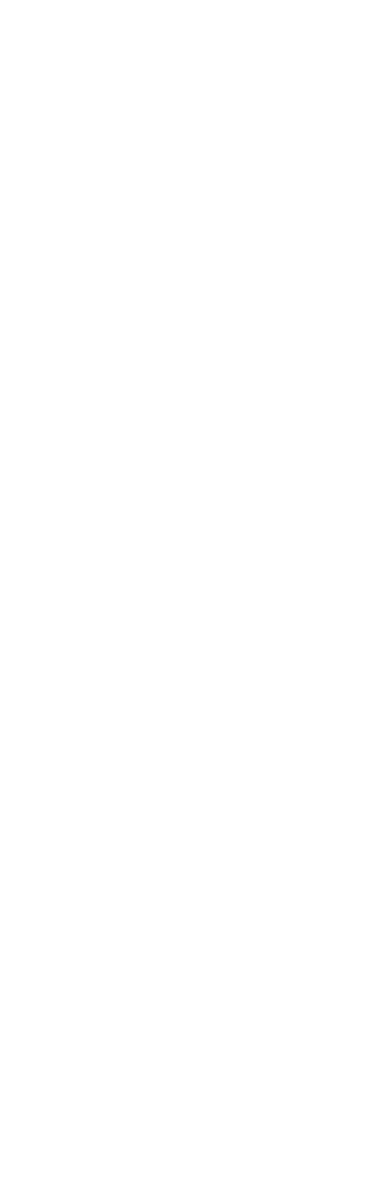
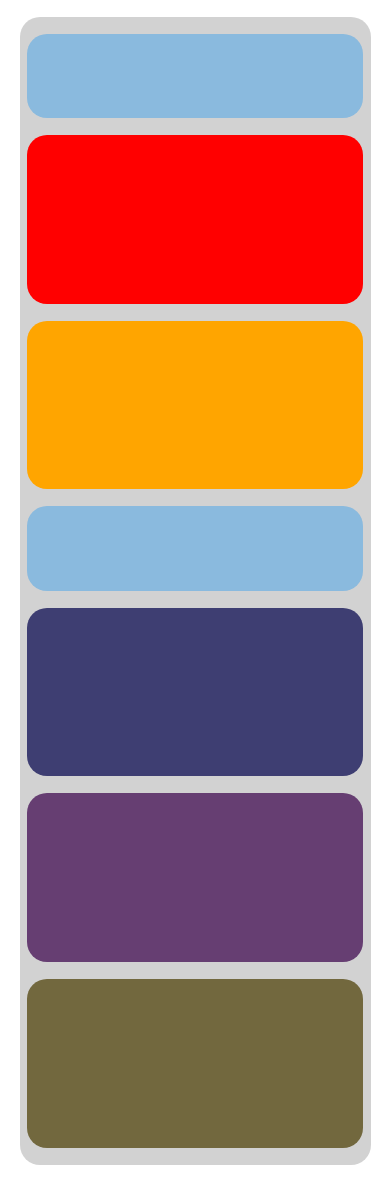
Before and after one commit to GiuseppeBondii/exesite, a React (Create React App) app: page /#/esami/ESAME5 in a window 390 px wide. Before the commit this address had no page. Before the commit the page ends 844 px from the top, so only its background shows below. Built offline with nearby package versions, Linux system fonts and the light colour scheme.

Commit message:
esercizi aggiunti

```diff
--- a/package.json
+++ b/package.json
@@ -11,6 +11,7 @@
     "gh-pages": "^6.1.1",
     "react": "^18.3.1",
     "react-dom": "^18.3.1",
+    "react-markdown": "^9.0.1",
     "react-router-dom": "^6.26.1",
     "react-scripts": "5.0.1",
     "web-vitals": "^2.1.4"
--- a/src/App.js
+++ b/src/App.js
@@ -22,6 +22,8 @@ import ESAME1 from './esami/ESAME1';
 import ESAME2 from './esami/ESAME2';
 import ESAME3 from './esami/ESAME3';
 import ESAME4 from './esami/ESAME4';
+import ESAME5 from './esami/ESAME5';
+import ESAME6 from './esami/ESAME6';
 
 
 function App() {
@@ -49,7 +51,8 @@ function App() {
           <Route path="/esami/ESAME2" element={<ESAME2/>} />
           <Route path="/esami/ESAME3" element={<ESAME3/>} />
           <Route path="/esami/ESAME4" element={<ESAME4/>} />
-
+          <Route path="/esami/ESAME5" element={<ESAME5/>} />
+          <Route path="/esami/ESAME6" element={<ESAME6/>} />
 
         </Routes>
       </div>
--- a/src/Calendar.css
+++ b/src/Calendar.css
@@ -58,7 +58,7 @@
     box-sizing: border-box;
 }
 
-.note,
+.noteee,
 .calendar {
     overflow: hidden;
     margin:10%;
@@ -72,12 +72,12 @@
     box-sizing: border-box;
 }
 
-.note {
+.noteee {
     background-image: linear-gradient(to top, transparent 98%, #ddd 3%);
     background-size: 100% 10vh;
 }
 
-.tnote,
+.tnoteee,
 .month {
     background-color: #ccb62c;
     color: white;
@@ -140,7 +140,7 @@
 }
 
 @media (max-width: 800px) {
-    .note,
+    .noteee,
     .calendar {
         max-height: 300px;
     }
@@ -160,7 +160,7 @@
         margin: 5px 0;
     }
 
-    .note,
+    .noteee,
     .calendar {
         max-height: 250px;
     }
--- a/src/Calendar.js
+++ b/src/Calendar.js
@@ -17,7 +17,7 @@ function Calendar() {
             </div>
 
             <div className="content">
-                <div className="note">
+                <div className="noteee">
                     <div className="tnote">
                         <h2>Maggio 2024</h2>
                     </div>
--- a/src/esami/ESAME2.css
+++ b/src/esami/ESAME2.css
@@ -42,9 +42,6 @@
     width: 50vw;
     padding-bottom: 10px;
     border-radius: 20px;
-
-
-
 }
 
 .MEDAPP column{
--- a/src/esami/ESAME4.js
+++ b/src/esami/ESAME4.js
@@ -15,7 +15,7 @@ function ESAME4() {
         location: "",
         maxpp: "",
     });
-    const [error, setError] = useState("");
+    const [setError] = useState("");
     const [showForm, setShowForm] = useState(false);
     const [showMOD, setShowMOD] = useState(false);
     const [showList, setShowList] = useState(false);
--- /dev/null
+++ b/src/esami/ESAME5.css
@@ -0,0 +1,127 @@
+.pagina{
+    display: flex;
+    flex-direction: column;
+    flex-wrap: wrap;
+    align-items: center;
+}
+
+.pagina div{
+    border-radius: 20px;
+}
+
+.scatolo{
+    width: 70vw;
+    height: 90vh;
+    background-color: rgba(128, 128, 128, 0.353);
+    margin-top: 5vh;
+}
+
+#lungo1{
+    margin-top:2vh ;
+    margin-left:2vw ;
+    margin-right: 2vw;
+    height: 15vh;
+    background-color: #8abade;
+}
+#parte2{
+    display: flex;
+    flex-direction: row;
+}
+
+#parte2 div{
+    margin-top:2vh ;
+    margin-left:2vw ;
+    margin-right:2vw ;
+    height: 30vh;
+    width: 46vw;
+}
+
+#box1{
+    background-color: red;
+}
+#box2{
+    background-color: orange;
+}
+#parte3{
+    display: flex;
+    flex-direction: row;
+}
+#parte3 div{
+    margin-top:2vh ;
+    margin-left:2vw ;
+    margin-right:2vw ;
+    height: 20vh;
+    width: calc(calc(100vw - 12vw) / 3);
+}
+
+#box3{
+    background-color: rgb(62, 62, 114);
+}
+
+#box4{
+    background-color: rgb(102, 62, 114);
+}
+#box5{
+    background-color: rgb(114, 104, 62);
+}
+
+
+
+@media(max-width: 600px){
+    .scatolo{
+        width: 90vw;
+        height:auto;
+        margin-top: 2vh;
+        margin-bottom:2vh ;
+    }
+
+    #lungo1{
+        margin-top:2vh ;
+        margin-left:2vw ;
+        margin-right: 2vw;
+        height: 10vh;
+        background-color: #8abade;
+    }
+    #parte2{
+        display: flex;
+        flex-direction: column;
+    }
+
+    #parte2 div{
+        margin-top:2vh ;
+        margin-left:2vw ;
+        margin-right:2vw ;
+        height: 20vh;
+        width: auto;
+    }
+
+    #box1{
+        background-color: red;
+    }
+    #box2{
+        background-color: orange;
+    }
+    #parte3{
+        display: flex;
+        flex-direction: column;
+    }
+    #parte3 div{
+        margin-top:2vh ;
+        margin-left:2vw ;
+        margin-right:2vw ;
+        height: 20vh;
+        width: auto;
+    }
+
+    #box3{
+        background-color: rgb(62, 62, 114);
+    }
+
+    #box4{
+        background-color: rgb(102, 62, 114);
+    }
+    #box5{
+        background-color: rgb(114, 104, 62);
+        margin-bottom:2vh ;
+    }
+}
--- /dev/null
+++ b/src/esami/ESAME5.js
@@ -0,0 +1,31 @@
+import './ESAME5.css'
+import React from 'react';
+
+
+function ESAME5(){
+    return(
+        <div className='pagina'>
+            <div className='scatolo'>
+                <div id='lungo1'>
+                </div>
+                <div id='parte2'>
+                    <div id='box1'>
+                    </div>
+                    <div id='box2'>
+                    </div>
+                </div>
+                <div id='lungo1'>
+                </div>
+                <div id='parte3'>
+                    <div id='box3'>
+                    </div>
+                    <div id='box4'>
+                    </div>
+                    <div id='box5'>
+                    </div>
+                </div>
+            </div>
+        </div>
+    );
+}
+export default ESAME5
--- /dev/null
+++ b/src/esami/ESAME6.css
@@ -0,0 +1,67 @@
+.navBurger {
+    display: flex;
+    flex-direction: row;
+    background-color: bisque;
+    align-items: center;
+  }
+
+  #logo {
+    padding: 10px;
+    font-size: 2rem;
+  }
+
+  #items {
+    display: flex;
+    flex-direction: row;
+    justify-content: flex-end;
+    flex-grow: 1;
+    padding-right: 20px;
+  }
+
+  #items div:hover {
+    color: rgb(130, 130, 130);
+  }
+
+  #item {
+    margin-left: 10px;
+    margin-right: 10px;
+  }
+
+  #navBurger {
+    display: none;
+  }
+
+  @media (max-width: 780px) {
+    #items {
+      display: none;
+    }
+
+    #navBurger {
+      display: flex;
+      justify-content: end;
+      flex-grow: 1;
+      padding-right: 20px;
+    }
+
+    #navBurger button {
+      border: none;
+      font-size: large;
+      background-color: rgba(0, 0, 0, 0);
+    }
+
+    .toggles {
+      display: flex;
+      flex-direction: column;
+      align-items: end;
+      background-color: rgb(190, 170, 146);
+      padding: 10px;
+    }
+  }
+
+  .toggles {
+    display: none;
+  }
+
+  .toggles.active {
+    display: flex;
+  }
--- /dev/null
+++ b/src/esami/ESAME6.js
@@ -0,0 +1,52 @@
+import './ESAME6.css';
+import React, { useState } from 'react';
+
+function ESAME6() {
+    const [isOpen, setIsOpen] = useState(false);
+
+    const toggleMenu = () => {
+        setIsOpen(!isOpen);
+    };
+
+    return (
+        <div>
+            <div className='navBurger'>
+                <div id='logo'>
+                    <div>
+                        &#127817;
+                    </div>
+                </div>
+                <div id='items'>
+                    <div id='item'>
+                        HOME
+                    </div>
+                    <div id='item'>
+                        CONTACT US
+                    </div>
+                    <div id='item'>
+                        ABOUT US
+                    </div>
+                </div>
+                <div id='navBurger'>
+                    <button onClick={toggleMenu}>
+                        &#9776;
+                    </button>
+                </div>
+            </div>
+
+            <div className={`toggles ${isOpen ? 'active' : ''}`}>
+                <div id='item'>
+                    HOME
+                </div>
+                <div id='item'>
+                    CONTACT US
+                </div>
+                <div id='item'>
+                    ABOUT US
+                </div>
+            </div>
+        </div>
+    );
+}
+
+export default ESAME6;
--- a/src/esami/HomeEsami.js
+++ b/src/esami/HomeEsami.js
@@ -14,9 +14,9 @@ function HomeEsami(){
           <li><Link to="../esami/ESAME1">ESAME1</Link></li>
           <li><Link to="../esami/ESAME2">ESAME2</Link></li>
           <li><Link to="../esami/ESAME3">ESAME3</Link></li>
-          <li><Link to="../esami/ESAME4">ESAME4</Link></li>
-
-
+          <li><Link to="../esami/ESAME4">ESAME4(si potrebbe incliudere nel progetto)</Link></li>
+          <li><Link to="../esami/ESAME5">ESAME5</Link></li>
+          <li><Link to="../esami/ESAME6">ESAME6</Link></li>
         </ul>
       </nav>
       </body>
```
Also changed, not shown: 1 other file (tests, documents, lock files or other folders).
